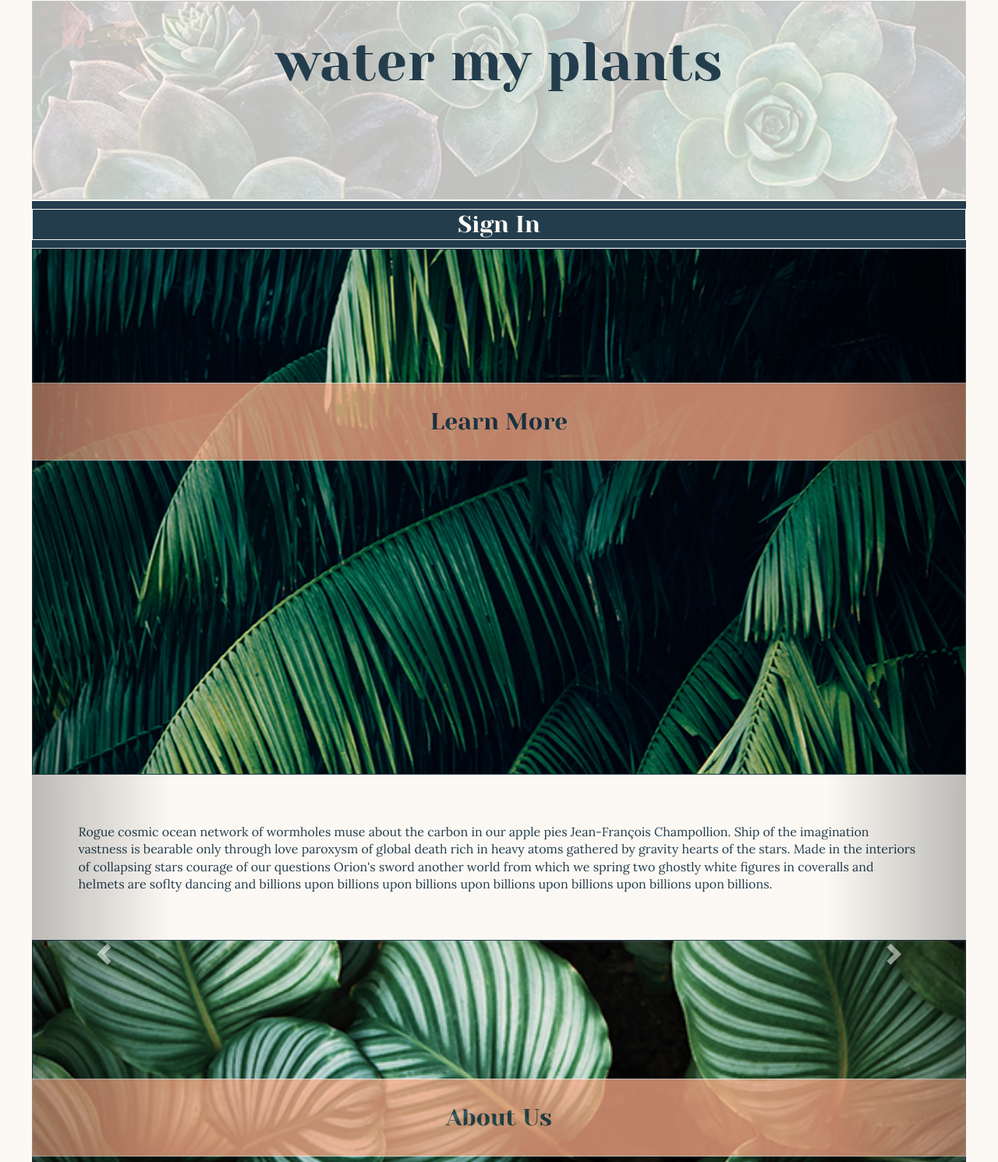
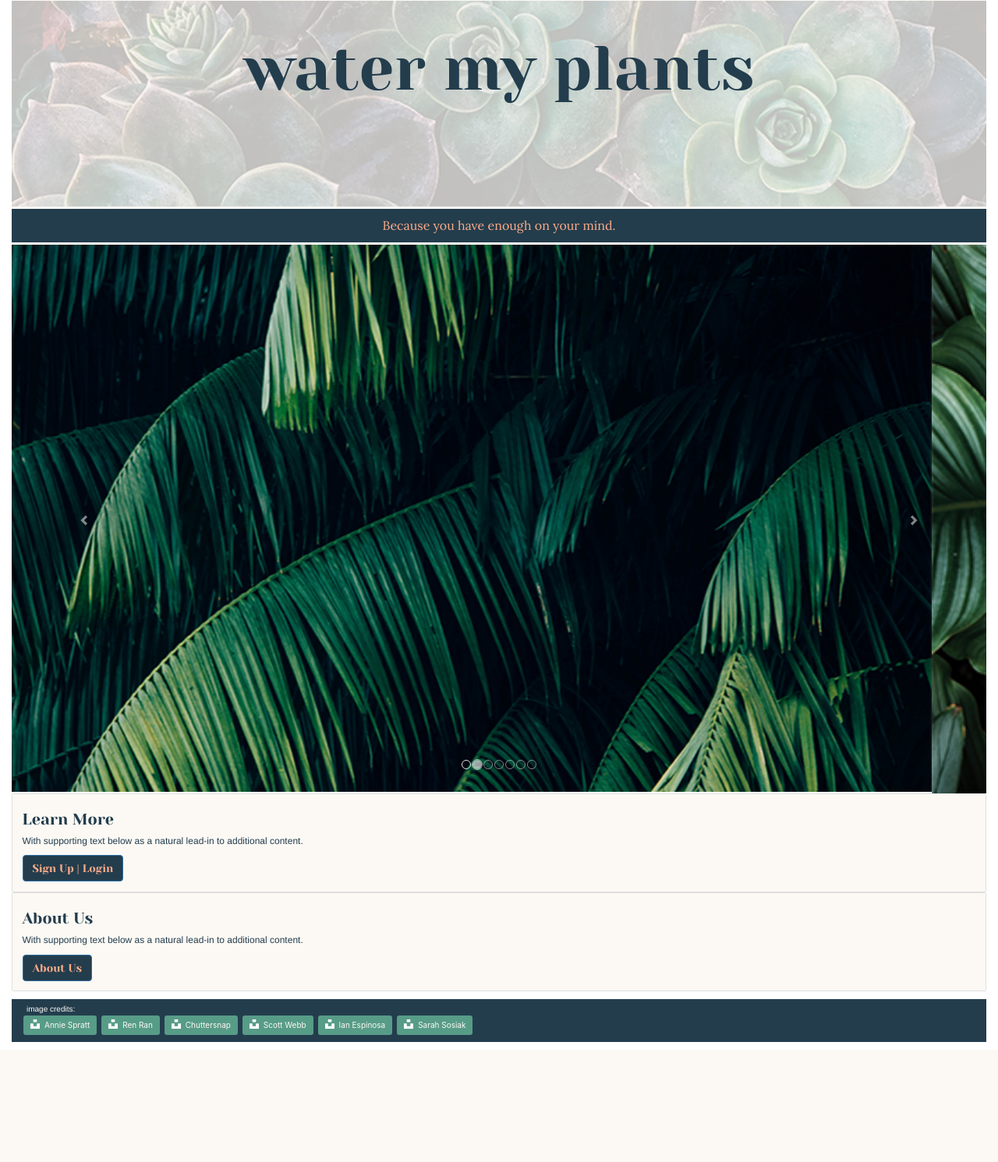
Before and after one commit to lambda-water-my-plants/Build-WaterMyPlants-UI-2, a plain HTML site: page index.html in a window 1280 px wide. Shown: the part 9-1500 px from the top of the page at 78% size. After the commit the page ends 1356 px from the top, so only its background shows below. Drawn offline with nearby package versions, Linux system fonts and the light colour scheme.

Commit message:
added image carousel and info cards, adjusted styling for components.

```diff
--- a/index.html
+++ b/index.html
@@ -5,10 +5,8 @@
     <meta charset="utf-8">
     <meta name="viewport" content="width=device-width, initial-scale=1, shrink-to-fit=no">
 
+    <link rel="stylesheet" href="https://stackpath.bootstrapcdn.com/bootstrap/4.3.1/css/bootstrap.min.css" integrity="sha384-ggOyR0iXCbMQv3Xipma34MD+dH/1fQ784/j6cY/iJTQUOhcWr7x9JvoRxT2MZw1T" crossorigin="anonymous">
 
-    <link rel="stylesheet" href="https://maxcdn.bootstrapcdn.com/bootstrap/3.4.0/css/bootstrap.min.css">
-    <script src="https://ajax.googleapis.com/ajax/libs/jquery/3.3.1/jquery.min.js"></script>
-    <script src="https://maxcdn.bootstrapcdn.com/bootstrap/3.4.0/js/bootstrap.min.js"></script>
 
     <link href="https://fonts.googleapis.com/css?family=Lora|Yeseva+One" rel="stylesheet">
     <link  href="css/index.css" rel="stylesheet">
@@ -19,16 +17,15 @@
 
   <body>
 
-    <script defer="defer" src="js/carousel.js"></script>
     <div class="container-fluid">
 
     <div class="headerNav">
       <div class="headerbox">
           <img class="headerImage" src="imgs/header-annie-sprat.png" alt="">
-          <h1>water my plants</h1>
+          <h1 id="pageHeader">water my plants</h1>
       </div>
-      <div class="sign-in-button">
-        <a href="">Sign In</a>
+      <div id="tagline">
+        <p>Because you have enough on your mind.</p>
       </div>
     </div>
 
@@ -38,50 +35,85 @@
         <ol class="carousel-indicators">
           <li data-target="#myCarousel" data-slide-to="0" class="active"></li>
           <li data-target="#myCarousel" data-slide-to="1"></li>
+          <li data-target="#myCarousel" data-slide-to="2"></li>
+          <li data-target="#myCarousel" data-slide-to="3"></li>
+          <li data-target="#myCarousel" data-slide-to="4"></li>
+          <li data-target="#myCarousel" data-slide-to="5"></li>
+          <li data-target="#myCarousel" data-slide-to="6"></li>
         </ol>
 
         <!-- Wrapper for slides -->
         <div class="carousel-inner">
-          <div class="carousel-image" data="learn-more" class="item active">
-              <img src="imgs/chuttersnap-564281-unsplash.png" alt="">
-              <div class="slide-content" data="0">
-                <button data-type="learn-more" class="item active">Learn More</button>
-                <p date-type="learn-more" class="item active">Rogue cosmic ocean network of wormholes muse about the carbon in our apple pies Jean-François Champollion. Ship of the imagination vastness is bearable only through love paroxysm of global death rich in heavy atoms gathered by gravity hearts of the stars. Made in the interiors of collapsing stars courage of our questions Orion's sword another world from which we spring two ghostly white figures in coveralls and helmets are soflty dancing and billions upon billions upon billions upon billions upon billions upon billions upon billions.</p>
-              </div>
-
+          <div class="carousel-item active">
+            <img class="d-block w-100" src="imgs/chuttersnap-564281-unsplash.png" alt="">
           </div>
-
-          <div class="carousel-image" data="about-us" class="item">
-              <img src="imgs/ren-ran-232079-unsplash.png" alt="">
-              <div class="slide-content" data="1">
-                <button data-type="about-us" class="item">About Us</button>
-                <p data-type="about-us" class="item">Dream of the mind's eye trillion prime number encyclopaedia galactica galaxies cosmic ocean. Not a sunrise but a galaxyrise culture preserve and cherish that pale blue dot courage of our questions great turbulent clouds emerged into consciousness? Something incredible is waiting to be known star stuff harvesting star light hydrogen atoms from which we spring hydrogen atoms courage of our questions. Something incredible is waiting to be known vastness is bearable only through love vanquish the impossible made in the interiors of collapsing stars muse about from which we spring and billions upon billions upon billions upon billions upon billions upon billions upon billions.</p>
-              </div>
+          <div class="carousel-item">
+            <img class="d-block w-100" src="imgs/ren-ran-232079-unsplash.png" alt="">
+          </div>
+          <div class="carousel-item">
+            <img class="d-block w-100" src="imgs/chuttersnap-772466-unsplash.png" alt="">
+          </div>
+          <div class="carousel-item">
+            <img class="d-block w-100" src="imgs/annie-spratt-42051-unsplash.png" alt="">
+          </div>
+          <div class="carousel-item">
+            <img class="d-block w-100" src="imgs/ian-espinosa-253632-unsplash.png" alt="">
+          </div>
+          <div class="carousel-item">
+            <img class="d-block w-100" src="imgs/sarah-sosiak-298060-unsplash.png" alt="">
+          </div>
+          <div class="carousel-item">
+            <img class="d-block w-100" src="imgs/scott-webb-155122-unsplash.png" alt="">
           </div>
         </div>
 
         <!-- Left and right controls -->
-        <a class="left carousel-control" href="#myCarousel" data-slide="prev">
+        <a class="carousel-control-prev" role="button" href="#myCarousel" data-slide="prev">
           <span class="glyphicon glyphicon-chevron-left"></span>
           <span class="sr-only">Previous</span>
         </a>
 
-        <a class="right carousel-control" href="#myCarousel" data-slide="next">
+        <a class="carousel-control-next" role="button" href="#myCarousel" data-slide="next">
           <span class="glyphicon glyphicon-chevron-right"></span>
           <span class="sr-only">Next</span>
         </a>
       </div>
 
+      <div class="card w-100">
+          <div class="card-body">
+            <h5 class="card-title">Learn More</h5>
+            <p class="card-text">With supporting text below as a natural lead-in to additional content.</p>
+            <a href="#" class="btn btn-primary">Sign Up | Login</a>
+          </div>
+        </div>
+
+        <div class="card w-100">
+          <div class="card-body">
+            <h5 class="card-title">About Us</h5>
+            <p class="card-text">With supporting text below as a natural lead-in to additional content.</p>
+            <a href="#" class="btn btn-primary">About Us</a>
+          </div>
+        </div>
+
 
       <footer>
         <p>image credits:</p>
         <section class="attribution-tags">
-            <a style="background-color:  #579C87;color:#FCF9F4;text-decoration:none;padding:4px 6px;margin:0 2px 0 0;font-family:-apple-system, BlinkMacSystemFont, San Francisco, Helvetica Neue, Helvetica, Ubuntu, Roboto, Noto, Segoe UI, Arial, sans-serif;font-size:12px;font-weight:bold;line-height:1.2;display:inline-block;border-radius:3px" href="https://unsplash.com/@anniespratt?utm_medium=referral&amp;utm_campaign=photographer-credit&amp;utm_content=creditBadge" target="_blank" rel="noopener noreferrer" title="Download free do whatever you want high-resolution photos from Annie Spratt"><span style="display:inline-block;padding:2px 3px"><svg xmlns="http://www.w3.org/2000/svg" style="height:12px;width:auto;position:relative;vertical-align:middle;top:-2px;fill:white" viewBox="0 0 32 32"><title>unsplash-logo</title><path d="M10 9V0h12v9H10zm12 5h10v18H0V14h10v9h12v-9z"></path></svg></span><span style="display:inline-block;padding:2px 3px">Annie Spratt</span></a>
-            <a style="background-color: #579C87;color:#FCF9F4;text-decoration:none;padding:4px 6px;margin:0 2px 0 0;font-family:-apple-system, BlinkMacSystemFont, San Francisco, Helvetica Neue, Helvetica, Ubuntu, Roboto, Noto, Segoe UI, Arial, sans-serif;font-size:12px;font-weight:bold;line-height:1.2;display:inline-block;border-radius:3px" href="https://unsplash.com/@renran?utm_medium=referral&amp;utm_campaign=photographer-credit&amp;utm_content=creditBadge" target="_blank" rel="noopener noreferrer" title="Download free do whatever you want high-resolution photos from Ren Ran"><span style="display:inline-block;padding:2px 3px"><svg xmlns="http://www.w3.org/2000/svg" style="height:12px;width:auto;position:relative;vertical-align:middle;top:-2px;fill:white" viewBox="0 0 32 32"><title>unsplash-logo</title><path d="M10 9V0h12v9H10zm12 5h10v18H0V14h10v9h12v-9z"></path></svg></span><span style="display:inline-block;padding:2px 3px">Ren Ran</span></a>
-            <a style="background-color: #579C87;color:#FCF9F4;text-decoration:none;padding:4px 6px;margin:0 2px 0 0;font-family:-apple-system, BlinkMacSystemFont, San Francisco, Helvetica Neue, Helvetica, Ubuntu, Roboto, Noto, Segoe UI, Arial, sans-serif;font-size:12px;font-weight:bold;line-height:1.2;display:inline-block;border-radius:3px" href="https://unsplash.com/@chuttersnap?utm_medium=referral&amp;utm_campaign=photographer-credit&amp;utm_content=creditBadge" target="_blank" rel="noopener noreferrer" title="Download free do whatever you want high-resolution photos from Chuttersnap"><span style="display:inline-block;padding:2px 3px"><svg xmlns="http://www.w3.org/2000/svg" style="height:12px;width:auto;position:relative;vertical-align:middle;top:-2px;fill:white" viewBox="0 0 32 32"><title>unsplash-logo</title><path d="M10 9V0h12v9H10zm12 5h10v18H0V14h10v9h12v-9z"></path></svg></span><span style="display:inline-block;padding:2px 3px">Chuttersnap</span></a>
-        </section>
+            <a style="background-color: #579C87;color:#FCF9F4;text-decoration:none;padding:4px 6px;margin:0 2px 0 0;font-family:-apple-system, BlinkMacSystemFont, San Francisco, Helvetica Neue, Helvetica, Ubuntu, Roboto, Noto, Segoe UI, Arial, sans-serif;font-size:1rem;line-height:1.2;display:inline-block;border-radius:3px" href="https://unsplash.com/@anniespratt?utm_medium=referral&amp;utm_campaign=photographer-credit&amp;utm_content=creditBadge" target="_blank" rel="noopener noreferrer" title="Download free do whatever you want high-resolution photos from Annie Spratt"><span style="display:inline-block;padding:2px 3px"><svg xmlns="http://www.w3.org/2000/svg" style="height:12px;width:auto;position:relative;vertical-align:middle;top:-2px;fill:white" viewBox="0 0 32 32"><title>unsplash-logo</title><path d="M10 9V0h12v9H10zm12 5h10v18H0V14h10v9h12v-9z"></path></svg></span><span style="display:inline-block;padding:2px 3px">Annie Spratt</span></a>
+            <a style="background-color: #579C87;color:#FCF9F4;text-decoration:none;padding:4px 6px;margin:0 2px 0 0;font-family:-apple-system, BlinkMacSystemFont, San Francisco, Helvetica Neue, Helvetica, Ubuntu, Roboto, Noto, Segoe UI, Arial, sans-serif;font-size:1rem;line-height:1.2;display:inline-block;border-radius:3px" href="https://unsplash.com/@renran?utm_medium=referral&amp;utm_campaign=photographer-credit&amp;utm_content=creditBadge" target="_blank" rel="noopener noreferrer" title="Download free do whatever you want high-resolution photos from Ren Ran"><span style="display:inline-block;padding:2px 3px"><svg xmlns="http://www.w3.org/2000/svg" style="height:12px;width:auto;position:relative;vertical-align:middle;top:-2px;fill:white" viewBox="0 0 32 32"><title>unsplash-logo</title><path d="M10 9V0h12v9H10zm12 5h10v18H0V14h10v9h12v-9z"></path></svg></span><span style="display:inline-block;padding:2px 3px">Ren Ran</span></a>
+            <a style="background-color: #579C87;color:#FCF9F4;text-decoration:none;padding:4px 6px;margin:0 2px 0 0;font-family:-apple-system, BlinkMacSystemFont, San Francisco, Helvetica Neue, Helvetica, Ubuntu, Roboto, Noto, Segoe UI, Arial, sans-serif;font-size:1rem;line-height:1.2;display:inline-block;border-radius:3px" href="https://unsplash.com/@chuttersnap?utm_medium=referral&amp;utm_campaign=photographer-credit&amp;utm_content=creditBadge" target="_blank" rel="noopener noreferrer" title="Download free do whatever you want high-resolution photos from Chuttersnap"><span style="display:inline-block;padding:2px 3px"><svg xmlns="http://www.w3.org/2000/svg" style="height:12px;width:auto;position:relative;vertical-align:middle;top:-2px;fill:white" viewBox="0 0 32 32"><title>unsplash-logo</title><path d="M10 9V0h12v9H10zm12 5h10v18H0V14h10v9h12v-9z"></path></svg></span><span style="display:inline-block;padding:2px 3px">Chuttersnap</span></a>
+            <a style="background-color: #579C87;color:#FCF9F4;text-decoration:none;padding:4px 6px;margin:0 2px 0 0;font-family:-apple-system, BlinkMacSystemFont, San Francisco, Helvetica Neue, Helvetica, Ubuntu, Roboto, Noto, Segoe UI, Arial, sans-serif;font-size:1rem;line-height:1.2;display:inline-block;border-radius:3px" href="https://unsplash.com/@scottwebb?utm_medium=referral&amp;utm_campaign=photographer-credit&amp;utm_content=creditBadge" target="_blank" rel="noopener noreferrer" title="Download free do whatever you want high-resolution photos from Scott Webb"><span style="display:inline-block;padding:2px 3px"><svg xmlns="http://www.w3.org/2000/svg" style="height:12px;width:auto;position:relative;vertical-align:middle;top:-2px;fill:white" viewBox="0 0 32 32"><title>unsplash-logo</title><path d="M10 9V0h12v9H10zm12 5h10v18H0V14h10v9h12v-9z"></path></svg></span><span style="display:inline-block;padding:2px 3px">Scott Webb</span></a>
+            <a style="background-color: #579C87;color:#FCF9F4;text-decoration:none;padding:4px 6px;margin:0 2px 0 0;font-family:-apple-system, BlinkMacSystemFont, San Francisco, Helvetica Neue, Helvetica, Ubuntu, Roboto, Noto, Segoe UI, Arial, sans-serif;font-size:1rem;line-height:1.2;display:inline-block;border-radius:3px" href="https://unsplash.com/@greystorm?utm_medium=referral&amp;utm_campaign=photographer-credit&amp;utm_content=creditBadge" target="_blank" rel="noopener noreferrer" title="Download free do whatever you want high-resolution photos from Ian Espinosa"><span style="display:inline-block;padding:2px 3px"><svg xmlns="http://www.w3.org/2000/svg" style="height:12px;width:auto;position:relative;vertical-align:middle;top:-2px;fill:white" viewBox="0 0 32 32"><title>unsplash-logo</title><path d="M10 9V0h12v9H10zm12 5h10v18H0V14h10v9h12v-9z"></path></svg></span><span style="display:inline-block;padding:2px 3px">Ian Espinosa</span></a>
+            <a style="background-color: #579C87;color:#FCF9F4;text-decoration:none;padding:4px 6px;margin:0 2px 0 0;font-family:-apple-system, BlinkMacSystemFont, San Francisco, Helvetica Neue, Helvetica, Ubuntu, Roboto, Noto, Segoe UI, Arial, sans-serif;font-size:1rem;line-height:1.2;display:inline-block;border-radius:3px" href="https://unsplash.com/@sarahsosiak?utm_medium=referral&amp;utm_campaign=photographer-credit&amp;utm_content=creditBadge" target="_blank" rel="noopener noreferrer" title="Download free do whatever you want high-resolution photos from Sarah Sosiak"><span style="display:inline-block;padding:2px 3px"><svg xmlns="http://www.w3.org/2000/svg" style="height:12px;width:auto;position:relative;vertical-align:middle;top:-2px;fill:white" viewBox="0 0 32 32"><title>unsplash-logo</title><path d="M10 9V0h12v9H10zm12 5h10v18H0V14h10v9h12v-9z"></path></svg></span><span style="display:inline-block;padding:2px 3px">Sarah Sosiak</span></a>
+
+          </section>
 
       </footer>
   </div>
+  <link rel="stylesheet" href="https://maxcdn.bootstrapcdn.com/bootstrap/3.4.0/css/bootstrap.min.css">
+  <script src="https://code.jquery.com/jquery-3.3.1.slim.min.js" integrity="sha384-q8i/X+965DzO0rT7abK41JStQIAqVgRVzpbzo5smXKp4YfRvH+8abtTE1Pi6jizo" crossorigin="anonymous"></script>
+  <script src="https://cdnjs.cloudflare.com/ajax/libs/popper.js/1.14.7/umd/popper.min.js" integrity="sha384-UO2eT0CpHqdSJQ6hJty5KVphtPhzWj9WO1clHTMGa3JDZwrnQq4sF86dIHNDz0W1" crossorigin="anonymous"></script>
+  <script src="https://stackpath.bootstrapcdn.com/bootstrap/4.3.1/js/bootstrap.min.js" integrity="sha384-JjSmVgyd0p3pXB1rRibZUAYoIIy6OrQ6VrjIEaFf/nJGzIxFDsf4x0xIM+B07jRM" crossorigin="anonymous"></script>
+  <script src="js/stylequeries.js"></script>
   </body>
 </html>
--- /dev/null
+++ b/js/stylequeries.js
@@ -0,0 +1,24 @@
+const button = document.querySelectorAll('.btn');
+button.forEach(function(button) {
+    button.style.color = "#FEAC88";
+    button.style.backgroundColor = " #233D4D";
+    button.style.fontFamily = "Yeseva One";
+});
+
+const card = document.querySelectorAll('.card-body');
+card.forEach(function(card) {
+    card.style.backgroundColor = ' #FCF9F4';
+});
+
+const text = document.querySelectorAll('.card-text');
+card.forEach(function(text) {
+    text.style.fontFamiy = "Lora";
+    text.style.color = "#233D4D";
+});
+
+const title = document.querySelectorAll('.card-title');
+title.forEach(function(title) {
+    title.style.fontFamily = "Yeseva One";
+    title.style.color = "#233D4D";
+    title.style.fontSize = "2rem";
+})
--- a/less/general-styles.less
+++ /dev/null
@@ -1,11 +0,0 @@
-button {
-    background-color: @soft-green;
-    color: @slate;
-    font-family: 'Yeseva One', cursive;
-    font-size: 2rem;
-    height: 100px;
-    width: 200px;
-    border: .5px solid @soft-green;
-    opacity: .75;
-    cursor: pointer;
-}
--- a/less/global.less
+++ b/less/global.less
@@ -19,14 +19,14 @@
     font-family: 'Yeseva One', cursive;
     color: @slate;
   }
-  h1 {
+  #pageHeader {
       font-size: 4rem;
       padding: 20px;
-      @media@desktop {
-        font-size: 5rem;
+      @media@tablet {
+        font-size: 6rem;
       }
       @media@desktop {
-        font-size: 7rem;
+        font-size: 8rem;
     }
   }
 
--- a/less/index.less
+++ b/less/index.less
@@ -10,6 +10,6 @@
 
 
 // COMPONENTS
-//@import "navigation";
-@import "carousel";
+@import "stylequeries";
+//@import "components";
 @import "landing-page";
--- a/less/landing-page.less
+++ b/less/landing-page.less
@@ -14,7 +14,8 @@
        opacity: .25;
        margin-top: 10px;
     }
-    h1 {
+    #pageHeader {
+        font-family: "Yeseva One", "cursive";
         opacity: 1;
         position: absolute;
         top: 10%;
@@ -25,19 +26,18 @@
         justify-content: center;
         align-items: center;
     }
-    .sign-in-button {
+    #tagline {
+        margin: 3px 0;
         width: 100%;
+        display: flex;
+        justify-content: center;
+        align-items: center;
         background-color: @slate;
-        padding: 10px 0;
-
-        a {
-            .button(@slate, @ivory, 3rem, 40px);
-            width: 100%;
-            display: flex;
-            justify-content: center;
-            align-items: center;
-            text-decoration: none;
-
+        p {
+            padding-top: 10px;
+            font-family: 'Lora';
+            color: @light-coral;
+            font-size: 1.6rem;
         }
 
     }
@@ -47,33 +47,21 @@
     width: 100%;
     position: relative;
     margin: 1px 0;
+    button {
+        .button(@light-coral, @slate, 3rem, 100px);
+        position: absolute;
+        width: 100%;
+        top: 50%;
+        left: 50%;
+        transform: translate(-50%, -50%);
+        -ms-transform: translate(-50%, -50%);
+        align-items: center;
+    }
 }
 img {
     border: .5px solid @slate;
 }
 
-
-.slide-content {
-    display: flex;
-    padding: 5%;
-    background-color: @ivory;
-    color: @ivory;
-    button {
-        .button(@light-coral, @slate, 3rem, 100px);
-        position: absolute;
-        width: 100%;
-        top: 25%;
-        left: 50%;
-        transform: translate(-50%, -50%);
-        -ms-transform: translate(-50%, -50%);
-    }
-    p {
-        color: @slate;
-        @media@desktop {
-            font-size: 1.6rem;
-        }
-    }
-}
 
 
 footer {
@@ -82,13 +70,18 @@ footer {
     margin: 10px 0;
     padding: 5px 1.5rem 5px 1.5rem;
     display: flex;
-    justify-content: display;
+    flex-wrap: wrap;
+    justify-content: space-between;
 
     p {
         font-size: 1rem;
         margin: 1px 4px;
     }
     .attribution-tags {
-        margin: 1px 0 4px 0;
+        margin: 1px;
+        display: flex;
+        flex-wrap: wrap;
+        align-items: center;
+        justify-content: space-between;
     }
 }
```
Also changed, not shown: less/carousel.less (deleted, +0 -37 lines), less/variables.less (+0 -20 lines), css/index.css, js/carousel.js (added).
